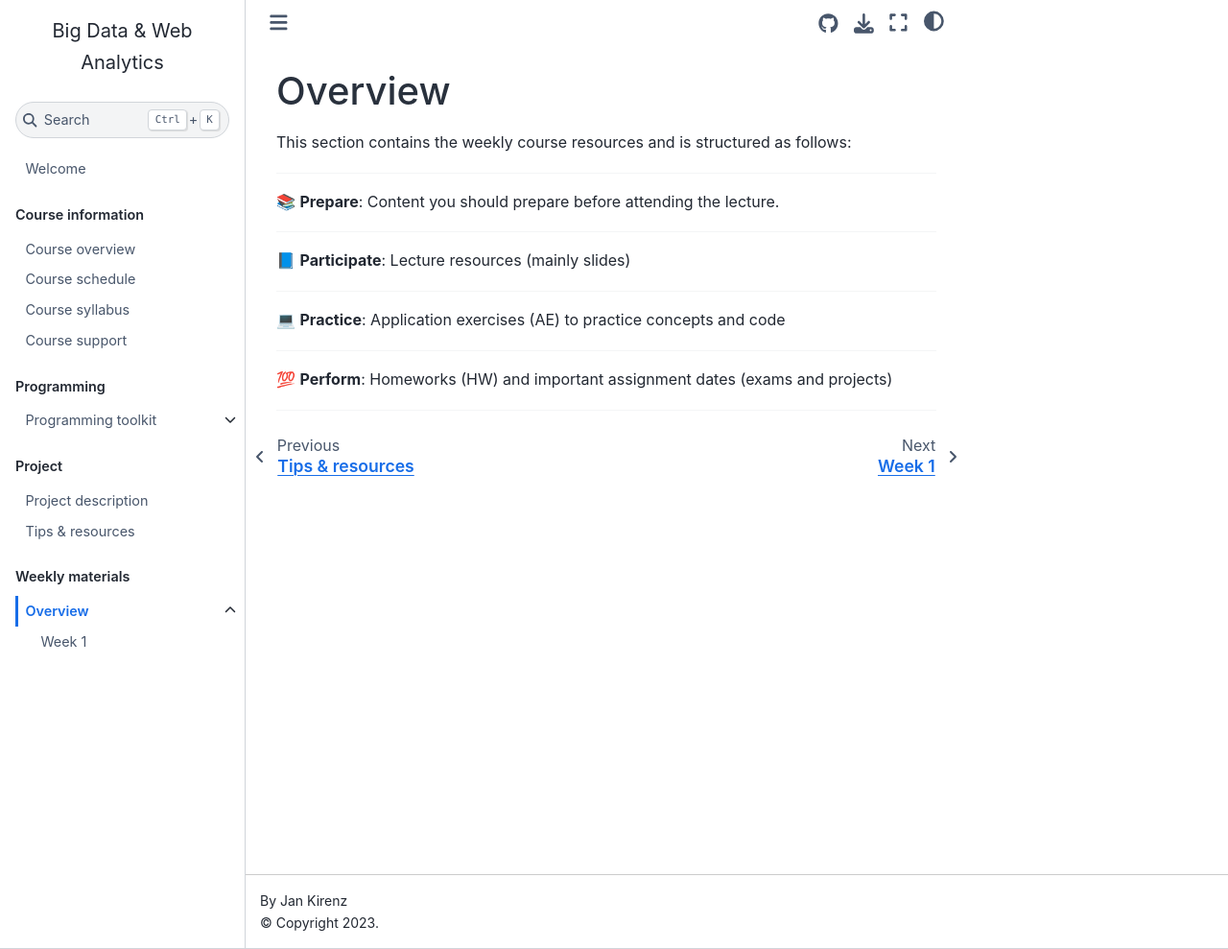
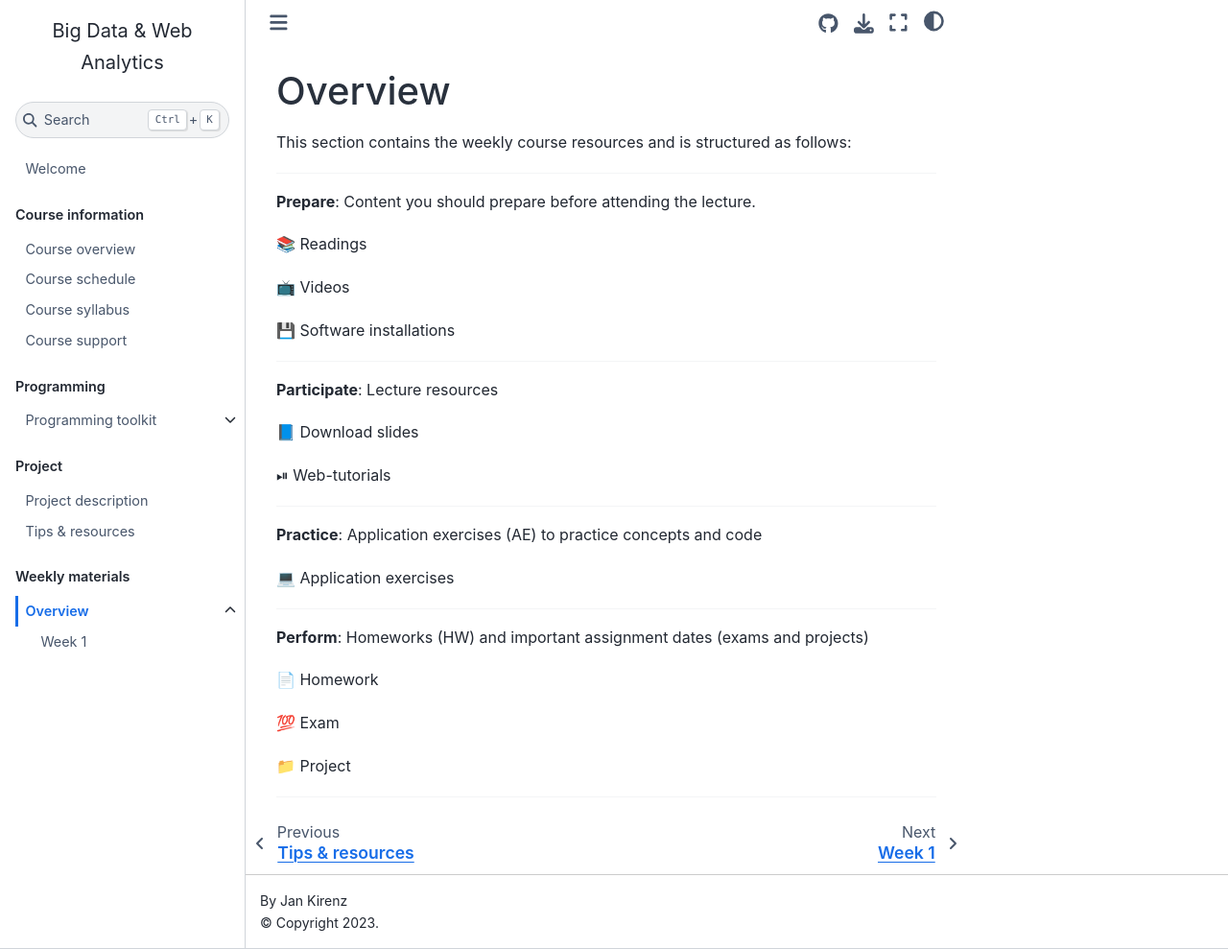
Before and after one commit to om2-ws22/website, a Jupyter Book: the page built from weeks/weeks-overview.md, in a window 1280 px wide and 989 px high. Shown: the whole window at 96% size. Built offline with Jupyter Book 1.0.4 settings and Sphinx 7.4.7 and the Sphinx Book theme 1.1.4, drawn with Linux system fonts in a browser that asks for light colours; comment, search, counter and statistics services are not loaded.

Commit message:
Update weeks-overview.md

```diff
--- a/weeks/weeks-overview.md
+++ b/weeks/weeks-overview.md
@@ -4,19 +4,36 @@ This section contains the weekly course resources and is structured as follows:
 
 ---
 
-📚 **Prepare**: Content you should prepare before attending the lecture.
+**Prepare**: Content you should prepare before attending the lecture.
+
+📚 Readings
+
+📺 Videos
+
+💾 Software installations
 
 ---
 
-📘 **Participate**: Lecture resources (mainly slides)
+**Participate**: Lecture resources
+
+📘 Download slides
+
+⏯ Web-tutorials
 
 ---
 
-💻 **Practice**: Application exercises (AE) to practice concepts and code
+**Practice**: Application exercises (AE) to practice concepts and code
 
+💻 Application exercises
 
 ---
 
-💯  **Perform**: Homeworks (HW) and important assignment dates (exams and projects)
+**Perform**: Homeworks (HW) and important assignment dates (exams and projects)
+
+📄 Homework
+
+💯 Exam
+
+📁 Project
 
 ---
```
